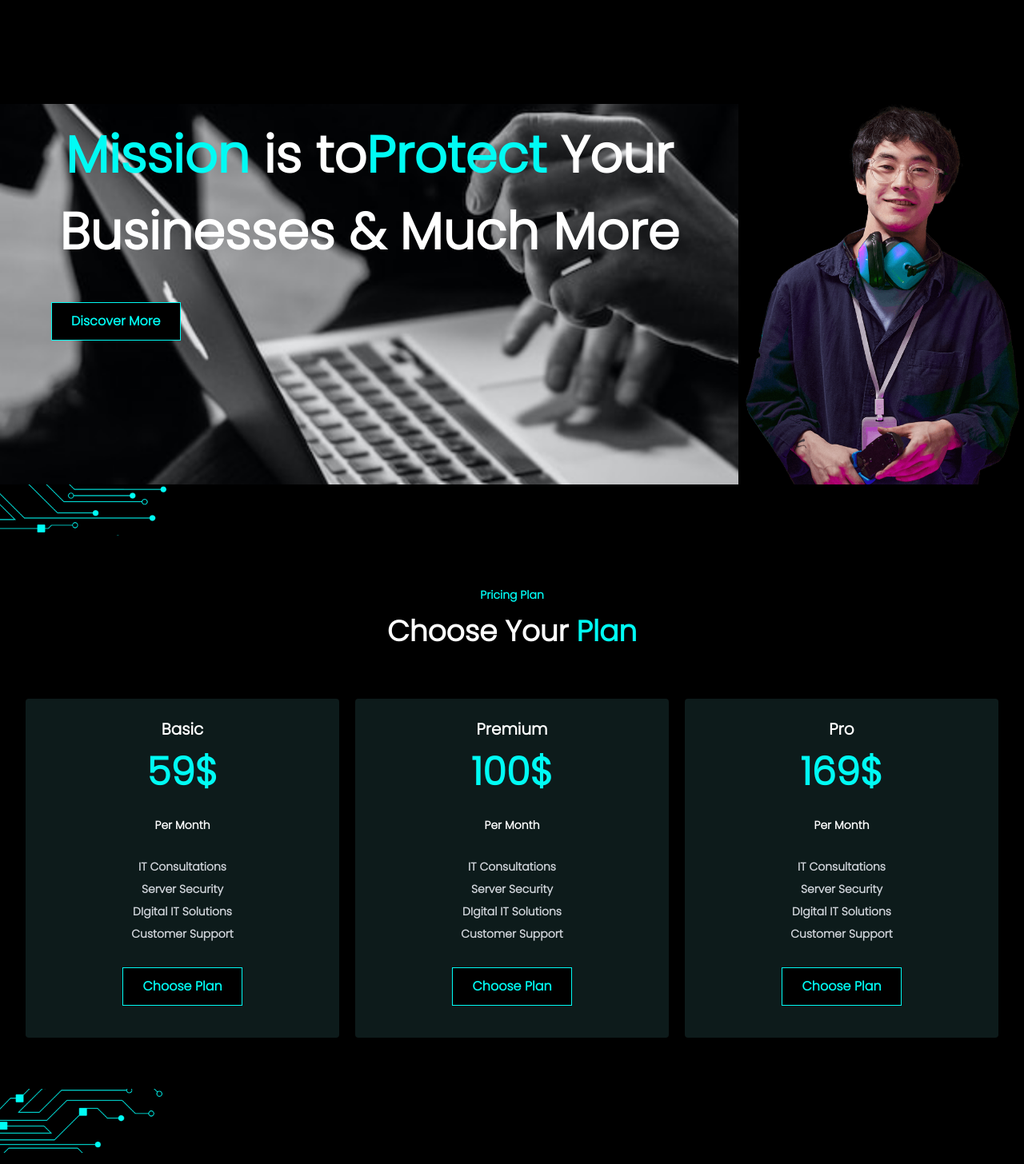
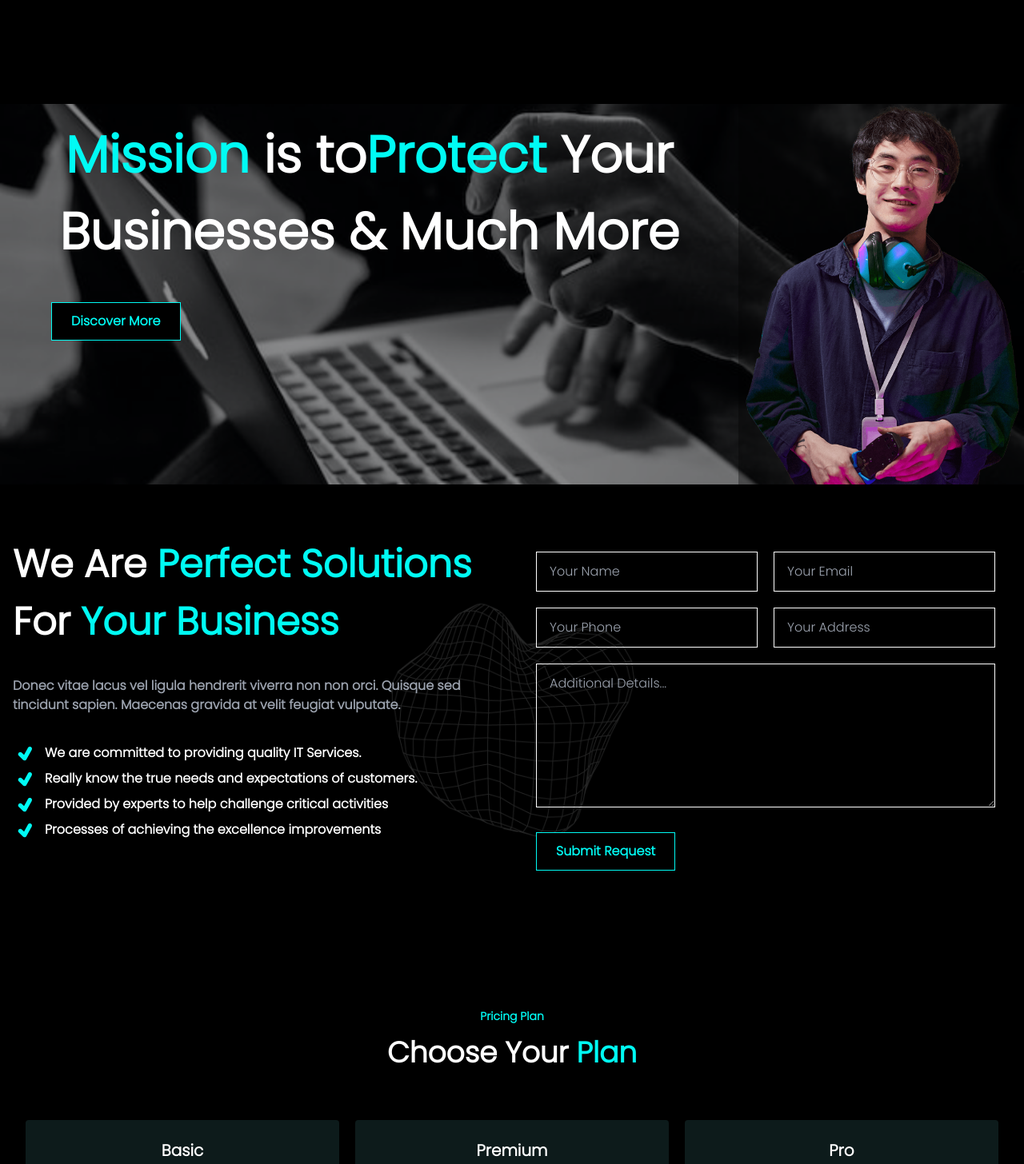
Before and after one commit to devAzharul/TECH-HUNT, a Next.js app: page / in a window 1280 px wide. Shown: the part 3420-4876 px from the top of the page at 80% size. Built offline with nearby package versions, Linux system fonts and the light colour scheme.

Commit message:
added contact components

```diff
--- a/components/Blog/Blog.js
+++ b/components/Blog/Blog.js
@@ -22,7 +22,7 @@ const Blog = () => {
         },
     ]
     return (
-        <div className="my-16 p-8 bg-black">
+        <div className="py-16 p-8 bg-black">
             <h1 className={`primaryText text-sm font-semibold text-center`}>Our Blog</h1>
             <h2 className="font-bold text-4xl text-white my-4 text-center">Latest <span className="primaryText">News & Articles</span></h2>
             <div className='grid grid-cols-1 md:grid-cols-2 lg:grid-cols-3 gap-10 mt-12'>
--- a/components/Comment/Comment.js
+++ b/components/Comment/Comment.js
@@ -13,7 +13,7 @@ const Comment = () => {
         slidesToScroll: 1
     };
     return (
-        <div className={`my-20 mx-auto  p-4 bg-black`}>
+        <div className={`py-20 mx-auto  p-4 bg-black`}>
             <div className={`p-16 rounded shadow-2xl border border-[#028079] ${styles.container}`}>
                 <Slider {...settings}>
                     <div>
--- /dev/null
+++ b/components/ContactUs/ContactUs.js
@@ -0,0 +1,44 @@
+import { TiTick } from 'react-icons/ti'
+import styles from '@/styles/Contact/Contact.module.css'
+const ContactUs = () => {
+    return (
+        <div className={`bg-black p-4 py-16 ${styles.container}`}>
+            <div className='bg-black/70 grid gap-5 grid-cols-1 md:grid-cols-2 grid gap-5 grid-cols-1 md:grid-cols-2 '>
+                <div>
+                    <h1 className="text-white text-[3rem] font-bold">We Are <span className="primaryText">Perfect Solutions</span> For <span className="primaryText">Your Business</span></h1>
+                    <p className="my-8 text-gray-400 font-semibold">Donec vitae lacus vel ligula hendrerit viverra non non orci. Quisque sed tincidunt sapien. Maecenas gravida at velit feugiat vulputate.</p>
+                    <div>
+                        <div className='flex items-center'>
+                            <TiTick size={32} className='primaryText' />
+                            <p className='font-bold text-white ml-2'>We are committed to providing quality IT Services.</p>
+                        </div>
+                        <div className='flex items-center'>
+                            <TiTick size={32} className='primaryText' />
+                            <p className='font-bold text-white ml-2'>Really know the true needs and expectations of customers.</p>
+                        </div>
+                        <div className='flex items-center'>
+                            <TiTick size={32} className='primaryText' />
+                            <p className='font-bold text-white ml-2'>Provided by experts to help challenge critical activities</p>
+                        </div>
+                        <div className='flex items-center'>
+                            <TiTick size={32} className='primaryText' />
+                            <p className='font-bold text-white ml-2'>Processes of achieving the excellence improvements</p>
+                        </div>
+                    </div>
+                </div>
+                <div className='p-5'>
+                    <div className='grid gap-5 grid-cols-2'>
+                        <input placeholder='Your Name' className='border border-1 border-white px-4 py-3 bg-transparent outline-none text-white w-full' />
+                        <input placeholder='Your Email' className='border border-1 border-white px-4 py-3 bg-transparent outline-none text-white w-full' />
+                        <input placeholder='Your Phone' className='border border-1 border-white px-4 py-3 bg-transparent outline-none text-white w-full' />
+                        <input placeholder='Your Address' className='border border-1 border-white px-4 py-3 bg-transparent outline-none text-white w-full' />
+                    </div>
+                    <textarea placeholder='Additional Details...' className='mt-5 border border-1 border-white px-4 py-3 bg-transparent outline-none text-white w-full min-h-[180px]' />
+                    <button className='primaryBtn'>Submit Request</button>
+                </div>
+            </div>
+        </div>
+    );
+};
+
+export default ContactUs;
--- a/components/Footer/Footer.js
+++ b/components/Footer/Footer.js
@@ -28,7 +28,7 @@ const Footer = () => {
                     <a className="link link-hover">MERN Stack Development</a>
                 </div>
                 <div>
-                    <span className="footer-title text-red-600">Newsletter</span>
+                    <span className="footer-title primaryText">Newsletter</span>
                     <div className="form-control w-80">
                         <label className="label">
                             <span className="text-white">Enter your email address</span>
--- a/components/Mission/Mission.js
+++ b/components/Mission/Mission.js
@@ -5,13 +5,13 @@ import styles from "@/styles/Mission/Mission.module.css"
 const Mission = () => {
     return (
         <div className={`flex ${styles.container} flex-col md:flex-row`}>
-            <div className=''>
+            <div className='bg-black/40'>
                 <h2 className="font-bold text-[4rem] text-white my-4 text-center"><span className="primaryText">Mission</span> is to<span className='primaryText'>Protect</span> Your Businesses & Much More</h2>
                 <div className='ml-16'>
                     <button className='primaryBtn'>Discover More</button>
                 </div>
             </div>
-            <div className='bg-black'>
+            <div className='bg-black/60'>
                 <Image src={man} alt="man's picture" className='w-full' />
             </div>
         </div>
--- a/components/PaymentPlan/PaymentPlan.js
+++ b/components/PaymentPlan/PaymentPlan.js
@@ -21,7 +21,7 @@ const PaymentPlan = () => {
         },
     ]
     return (
-        <div className="my-16 px-8 bg-black py-16">
+        <div className="py-16 px-8 bg-black py-16">
             <h1 className={`primaryText text-sm font-semibold text-center`}>Pricing Plan</h1>
             <h2 className="font-bold text-4xl text-white my-4 text-center">Choose Your <span className="primaryText">Plan</span></h2>
             <div className="grid gap-5 grid-cols-1 md:grid-cols-2 lg:grid-cols-3 text-center">
--- a/pages/contact.js
+++ b/pages/contact.js
@@ -1,10 +1,11 @@
+import ContactUs from '@/components/ContactUs/ContactUs';
 import Layout from '@/components/Layout';
 import React from 'react';
 
 const contact = () => {
     return (
         <Layout title="contact">
-            <h1>this is our contact page</h1>
+            <ContactUs/>
         </Layout>
     );
 };
--- a/pages/index.js
+++ b/pages/index.js
@@ -1,6 +1,7 @@
 import Banner from "@/components/Banner/Banner";
 import Blog from "@/components/Blog/Blog";
 import Comment from "@/components/Comment/Comment";
+import ContactUs from "@/components/ContactUs/ContactUs";
 import Counter from "@/components/Counter/Counter";
 import ITSolution from "@/components/ITSolution/ITSolution";
 import Layout from "@/components/Layout";
@@ -20,6 +21,7 @@ export default function Home() {
       <WhyChooseus />
       <ITSolution />
       <Mission/>
+      <ContactUs/>
       <PaymentPlan />
       <Comment />
       <Blog />
--- /dev/null
+++ b/styles/Contact/Contact.module.css
@@ -0,0 +1,6 @@
+.container{
+    background-image: url("../../Assests/Images/contactUs.png");
+    background-position: center;
+    background-repeat: no-repeat;
+    background-size:contain;
+}
--- a/styles/globals.css
+++ b/styles/globals.css
@@ -27,13 +27,13 @@ body{
     border: 1px solid #00FBF4;
     padding: .7rem 1.5rem;
     margin: 1.5rem 0;
-    transition: all ease-in-out .4s;
+    transition: all ease-in-out .3s;
 }
 .primaryBtn:hover{
     background-color: white;
     color: black;
-    border: none;
-    transform: scale(.9);
+    border: 1px solid white;
+    /* transform: scale(.9); */
 }
 
 .main-bg{
```
Also changed, not shown: Assests/Images/contactUs.png (added).
